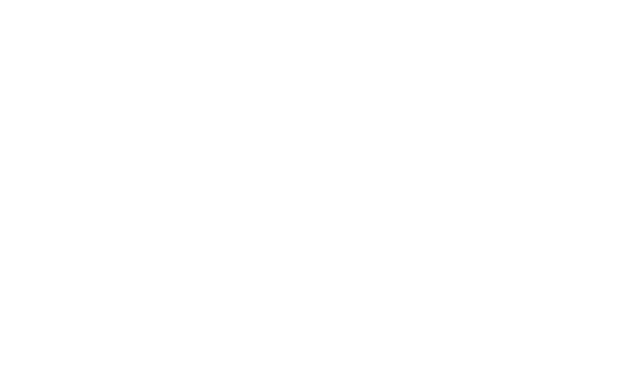
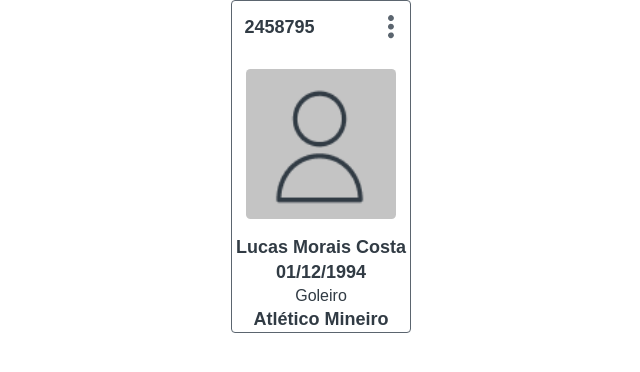
Before and after one commit to lrssv/GoldFitSoccer, a React (Create React App) app: page /home in a window 1280 px wide. Shown: the top 372 px of the page, without its empty margins (284-924 px from the left). Built offline with nearby package versions, Linux system fonts and the light colour scheme.

Commit message:
feat: card component and drop down menu

```diff
--- a/src/App.css
+++ b/src/App.css
@@ -0,0 +1,3 @@
+* {
+    margin: 0;
+}
--- a/src/App.js
+++ b/src/App.js
@@ -1,4 +1,5 @@
 import Routes from './_config/routes';
+import './App.css';
 
 function App() {
   return (
--- /dev/null
+++ b/src/_components/cards/index.js
@@ -0,0 +1,22 @@
+import React, { useState } from 'react'
+import { Link } from 'react-router-dom'
+import DropDownMenu from '../../_components/dropdown-menu'
+
+import './styles.css'
+
+export default ({id, photo, name, date, position, club}) => {
+
+    return(
+        <div className='card-container'>
+            <div className="card-athlete">
+                <p className='card-athlete-id'>{id}</p>
+                <DropDownMenu/>
+            </div>
+            <img className ='card-athlete-image' src={photo} alt=""/>
+            <p className='card-athlete-name'>{name}</p>
+            <p className='card-athlete-date'>{date}</p>
+            <p className='card-athlete-position'>{position}</p>
+            <p className='card-athlete-club'>{club}</p>
+        </div>
+    )
+}
--- /dev/null
+++ b/src/_components/cards/styles.css
@@ -0,0 +1,42 @@
+.card-container{
+    width: 180px;
+    border: 1px solid #5B656F;
+    box-sizing: border-box;
+    border-radius: 4px;
+    display: flex;
+    flex-direction: column;
+    align-items: center;
+}
+
+.card-athlete {
+    display: inline-flex;
+    flex-direction: row;
+    align-items: center;
+    margin: 10px;
+}
+
+.card-athlete-id{
+    color: #313B44;
+    font-size: 18px;
+    font-weight: bold;
+}
+
+.card-athlete-image{
+    margin: 16px;
+    border-radius: 3%;
+    height: 150px;
+    width: 150px;
+    object-fit: cover;
+}
+
+.card-athlete-name{
+    color: #313B44;
+    font-size: 18px;
+    font-weight: bold;
+}
+
+.card-athlete-date, .card-athlete-positon, .card-athlete-club{
+    color: #313B44;
+    font-size: 18px;
+    font-weight: bold;
+}
--- /dev/null
+++ b/src/_components/dropdown-menu/index.js
@@ -0,0 +1,32 @@
+import React, { useRef } from "react";
+
+import './styles.css'
+
+import Menu from '../../_assets/menu.svg'
+import { useDetectOutsideClick } from "./useDetectOutsideClick";
+
+
+export default function DropDownMenu() {
+
+    const dropdownRef = useRef(null);
+    const [isActive, setIsActive] = useDetectOutsideClick(dropdownRef, false);
+    const onClick = () => setIsActive(!isActive);
+
+    return (
+        <div className="menu-container">
+            <button onClick={onClick} className="menu-trigger">
+            <img src={Menu}></img>
+        </button>
+        <nav ref={dropdownRef} className={`menu ${isActive ? "active" : "inactive"}`}>
+          <ul>
+            <li>
+              <a href="#">Gerar Relatório do Atleta</a>
+            </li>
+            <li>
+              <a href="#">Visualizar Perfil</a>
+            </li>
+          </ul>
+        </nav>
+      </div>
+  );
+}
--- /dev/null
+++ b/src/_components/dropdown-menu/styles.css
@@ -0,0 +1,76 @@
+* {
+    box-sizing: border-box;
+  }
+
+  body {
+    font-family: Arial, Helvetica, sans-serif;
+  }
+
+  .menu-container {
+    position: relative;
+    display: flex;
+
+  }
+
+  .menu-trigger {
+    background: #ffffff;
+    cursor: pointer;
+    display: flex;
+    justify-content: space-between;
+    padding: 4px 6px;
+    border: none;
+    transition: box-shadow 0.4s ease;
+    margin-left: 65px;
+  }
+
+  .menu-trigger:hover {
+    box-shadow: 0 1px 8px rgba(0, 0, 0, 0.3);
+  }
+
+  .menu-trigger span {
+    font-weight: 700;
+    vertical-align: middle;
+    font-size: 14px;
+    margin: 0 10px;
+  }
+
+  .menu-trigger img {
+    border-radius: 90px;
+  }
+
+  .menu {
+    background: #ffffff;
+    border-radius: 8px;
+    position: absolute;
+    top: 60px;
+    right: 0;
+    width: 250px;
+    box-shadow: 0 1px 8px rgba(0, 0, 0, 0.3);
+    opacity: 0;
+    visibility: hidden;
+    transform: translateY(-20px);
+    transition: opacity 0.4s ease, transform 0.4s ease, visibility 0.4s;
+  }
+
+  .menu.active {
+    opacity: 1;
+    visibility: visible;
+    transform: translateY(0);
+  }
+
+  .menu ul {
+    list-style: none;
+    padding: 0;
+    margin: 0;
+  }
+
+  .menu li {
+    border-bottom: 1px solid #dddddd;
+  }
+
+  .menu li a {
+    text-decoration: none;
+    color: #333333;
+    padding: 15px 20px;
+    display: block;
+  }
--- /dev/null
+++ b/src/_components/dropdown-menu/useDetectOutsideClick.js
@@ -0,0 +1,30 @@
+import { useState, useEffect } from "react";
+
+/**
+ * Hook for handling closing when clicking outside of an element
+ * @param {React.node} el
+ * @param {boolean} initialState
+ */
+export const useDetectOutsideClick = (el, initialState) => {
+  const [isActive, setIsActive] = useState(initialState);
+
+  useEffect(() => {
+    const onClick = e => {
+      // If the active element exists and is clicked outside of
+      if (el.current !== null && !el.current.contains(e.target)) {
+        setIsActive(!isActive);
+      }
+    };
+
+    // If the item is active (ie open) then listen for clicks outside
+    if (isActive) {
+      window.addEventListener("click", onClick);
+    }
+
+    return () => {
+      window.removeEventListener("click", onClick);
+    };
+  }, [isActive, el]);
+
+  return [isActive, setIsActive];
+};
--- a/src/_config/routes.js
+++ b/src/_config/routes.js
@@ -3,6 +3,7 @@
 
 import Login from '../pages/login'
 import LoginCreditals from '../pages/login-credentials'
+import Home from '../pages/home'
 
 export default function Routes(){
     return(
@@ -10,6 +11,7 @@
         <Switch>
             <Route path="/" exact component={Login}/>
             <Route path="/login-credentials" exact component={LoginCreditals}/>
+            <Route path="/home" exact component={Home}/>
         </Switch>
         </BrowserRouter>
     );
--- /dev/null
+++ b/src/pages/home/index.js
@@ -0,0 +1,25 @@
+import { Divider } from '@material-ui/core'
+import React from 'react'
+import { Link } from 'react-router-dom'
+
+import './styles.css'
+
+
+import photo from './../../_assets/athlete-image.png'
+import Card from './../../_components/cards'
+
+export default function InitialView(){
+    return (
+        <div className='home-container'>
+            <Card
+                id="2458795"
+                photo={photo}
+                name="Lucas Morais Costa"
+                date="01/12/1994"
+                position="Goleiro"
+                club="Atlético Mineiro"
+            />
+        </div>
+
+    )
+}
--- /dev/null
+++ b/src/pages/home/styles.css
@@ -0,0 +1,6 @@
+.home-container{
+    width: 250px;
+    height: 100px;
+    margin-right: auto;
+    margin-left: auto;
+}
--- a/src/pages/login-credentials/index.js
+++ b/src/pages/login-credentials/index.js
@@ -23,10 +23,10 @@
                     <TextField  style={{width:300}} id="outlined-basic" label="" variant="outlined" />
                 </div>
             </div>
-            <ButtonFilled className="btn-login" route="/" text="Entrar"/>
+            <ButtonFilled className="btn-login" route="/home" text="Entrar"/>
             <p className="forgot-password">Esqueceu a senha?</p>
             <div className="login-recover">
-                <Link to="">Clique aqui </Link>
+                <Link to="\" >Clique aqui </Link>
                 <p>para recuperar</p>
             </div>
         </div>
```
Also changed, not shown: src/_assets/athlete-image.png (added), src/_assets/menu.svg (added).
